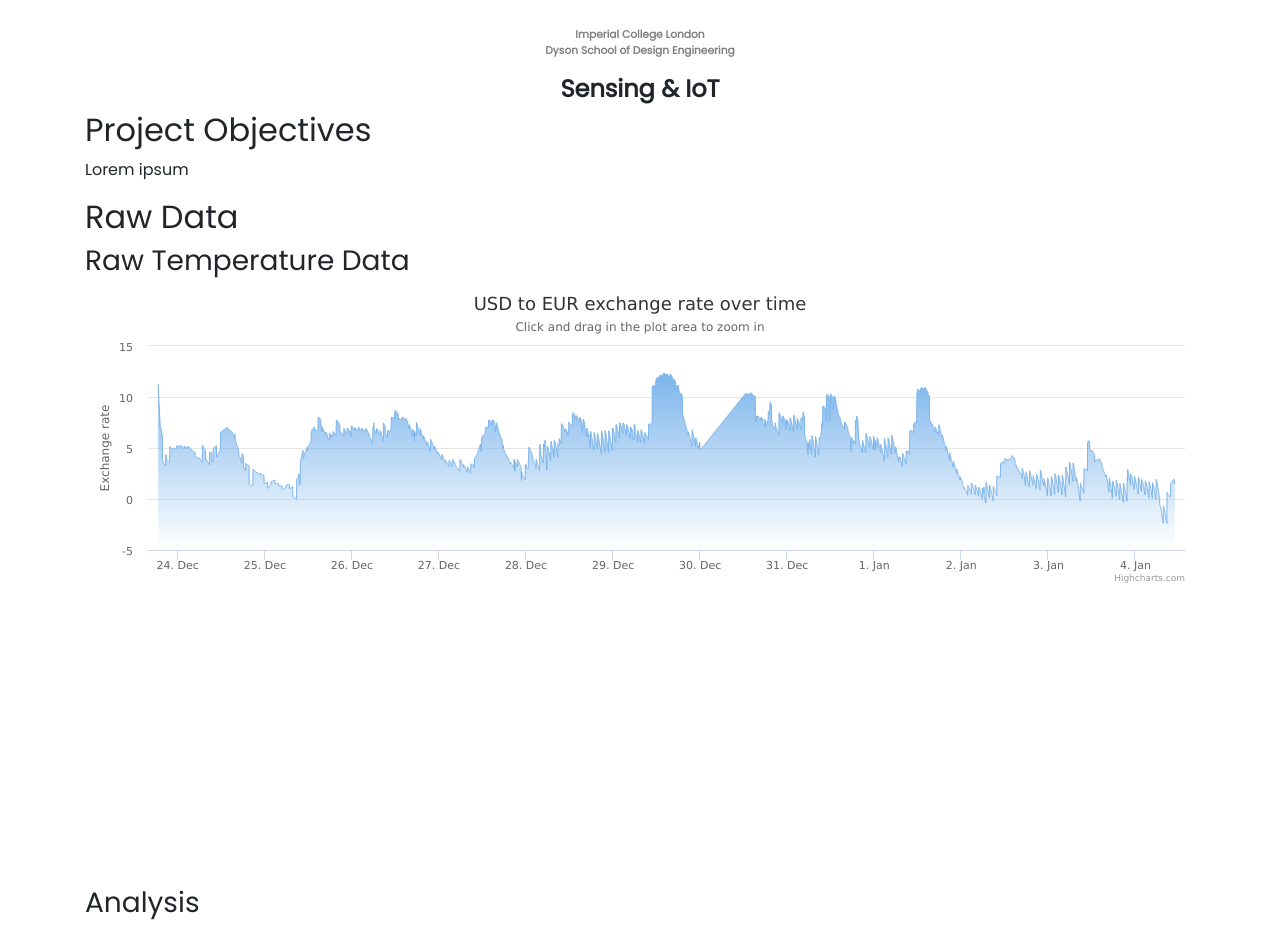
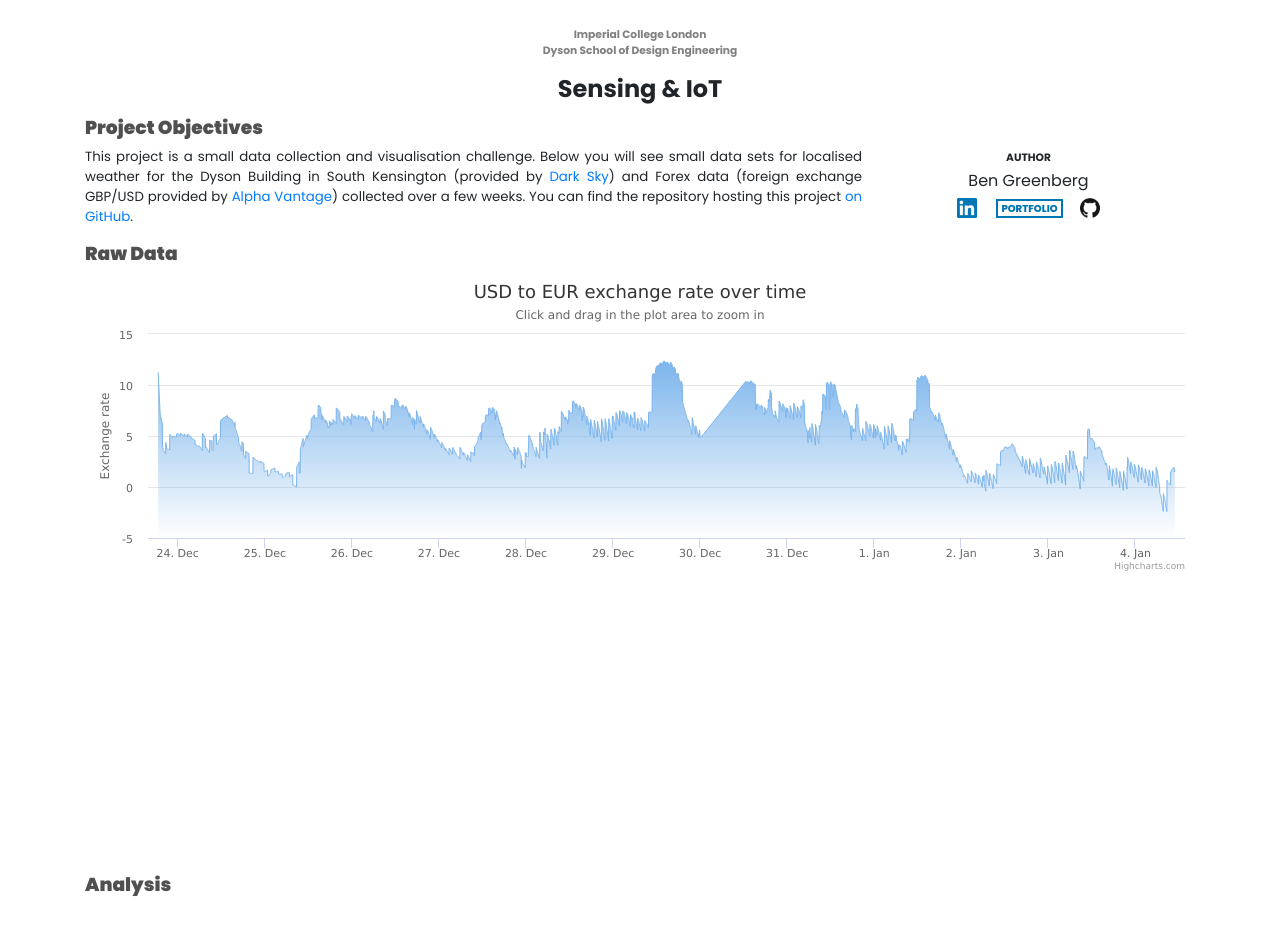
Before and after one commit to nebbles/SIOT, a plain HTML site: page web/index.html in a window 1280 px wide. After the commit the page ends 904 px from the top, so only its background shows below. Drawn offline with nearby package versions, Linux system fonts and the light colour scheme.

Commit message:
Update to dashboard - formatting and structure

```diff
--- a/web/css/style.css
+++ b/web/css/style.css
@@ -6,9 +6,24 @@ h1 {
     text-align: center;
     font-weight: bold;
     font-size: 18pt;
+    margin: 0 0 10pt 0;
 }
 
-#college {
+h2 {
+    font-size: 14pt;
+    font-weight: 900;
+    color: rgb(80, 80, 80);
+}
+
+.grid1 {
+    display: grid;
+    grid-template-columns: 70% auto;
+    justify-items: stretch;
+    align-items: stretch;
+    justify-content: stretch;
+}
+
+.college {
     text-align: center;
     font-weight: bolder;
     font-size: 0.8em;
@@ -16,3 +31,73 @@ h1 {
     padding: 20pt 0 0 0;
     font-size: 8pt;
 }
+
+.brief {
+    font-size: 10pt;
+    grid-column-start: 1;
+    text-align: justify;
+    /* padding: 0 10px; */
+    /* background-color: green; */
+}
+
+.author-block {
+    text-align: center;
+    /* color: green; */
+    grid-column-start: 2;
+}
+
+.author-block p {
+    font-size: 10pt;
+    margin: 2pt 0;
+    padding: 0;
+}
+
+#author {
+    font-size: 8pt;
+    font-weight: bold;
+    text-transform: uppercase;
+}
+
+#name {
+    font-size: 12pt;
+}
+
+#author-links {
+    vertical-align: middle;
+}
+
+.portfolio-link {
+    margin-right: 13px;
+    margin-left: 15px;
+    padding: 0px 3px;
+    border: 2px solid #0077b5;
+    color: #0077b5;
+    font-size: 10px;
+    line-height: 16px;
+    font-weight: 800;
+    text-decoration: none;
+}
+
+.portfolio-link:hover {
+    background-color: #0077b5;
+    color: #fff;
+}
+
+.image {
+    width: 20px;
+}
+
+.w-inline-block {
+    max-width: 100%;
+    display: inline-block;
+}
+
+/* Smaller than tablets should display the following properties */
+@media only screen and (max-width: 600px) {
+    .grid1 {
+        grid-template-columns: 100%;
+    }
+    .author-block {
+        grid-column-start: 1;
+    }
+}
--- a/web/index.html
+++ b/web/index.html
@@ -28,26 +28,51 @@
     <script src="https://d3js.org/d3-fetch.v1.min.js"></script>
     <script src="js/Chart.min.js"></script> -->
 
-    <link href="https://fonts.googleapis.com/css?family=Poppins" rel="stylesheet">
+    <link href="https://fonts.googleapis.com/css?family=Poppins:100,200,300,400,500,600,700,800,900" rel="stylesheet">
     <link rel="stylesheet" href="css/style.css">
 
 </head>
 
 <body>
     <div class="container">
-        <p id="college">Imperial College London<br>Dyson School of Design Engineering</p>
+        <p class="college">Imperial College London<br>Dyson School of Design Engineering</p>
         <h1>Sensing & IoT</h1>
-        <div>
-            <h2>Project Objectives</h2>
-            <p>Lorem ipsum</p>
+        <h2>Project Objectives</h2>
+        <div class="grid1">
+            <div class="brief">
+                <p>This project is a small data collection and visualisation challenge. Below you will see small data sets for localised weather for the Dyson Building in South Kensington (provided by <a href="https://darksky.net/dev">Dark Sky</a>) and Forex data (foreign exchange GBP/USD provided by <a href="https://www.alphavantage.co">Alpha Vantage</a>) collected over a few weeks. You can find the repository hosting this project <a href="https://github.com/nebbles/SIOT">on GitHub</a>.</p>
+                <!-- <div>
+                    <p>Note: This page will detect if it's raining where you are. You can toggle the animation here.</p>
+                    <div class="o-switch btn-group" data-toggle="buttons" role="group">
+                        <label class="btn btn-secondary active">
+                            <input type="radio" name="options" id="option1" autocomplete="off" checked> 1
+                        </label>
+                        <label class="btn btn-secondary">
+                            <input type="radio" name="options" id="option2" autocomplete="off"> 2
+                        </label>
+                        <label class="btn btn-secondary">
+                            <input type="radio" name="options" id="option3" autocomplete="off"> 3
+                        </label>
+                    </div>
+                </div> -->
+            </div>
+            <div class="author-block">
+                <p id="author">Author</p>
+                <p id="name">Ben Greenberg</p>
+                <div id="author-links">
+                    <a href="https://www.linkedin.com/in/bsdgreenberg/" target="_blank" class="w-inline-block">
+                    <img src="images/linkedin.png" class="image"></a>
+                    <a href="http://www.bengreenberg.uk" target="_blank" class="portfolio-link">PORTFOLIO</a>
+                    <a href="https://github.com/nebbles" target="_blank" class="w-inline-block"><img src="images/GitHub-Mark-120px-plus.png" class="image github-img"></a>
+                </div>
+            </div>
         </div>
+        <h2>Raw Data</h2>
+        <div id="weather" style="width:100%; height:300px;"></div>
+        <div id="forex" style="width:100%; height:300px;"></div>
 
-        <h2>Raw Data</h2>
-        <h3>Raw Temperature Data</h3>
-        <div id="weather" style="width:100%; height:300px;"></div>
-        <div id="stocks" style="width:100%; height:300px;"></div>
 
-        <h3>Analysis</h3>
+        <h2>Analysis</h3>
         <!-- <div class="row m-t-5">
             <div class="col-6">
                 <h4>Weekly Trends</h4>
--- a/web/js/main.js
+++ b/web/js/main.js
@@ -13,26 +13,26 @@ function parseData(createGraph) {
     })
 }
 
-function reformatData(data) {
-    newdata = []
+function reformatData(data, time_label, data_label) {
+    var newdata = [];
     for (obj of data) {
-
-        var datum = Date.parse(obj['SCRIPT_TIME']);
-        newdata.push([
-            datum,
-            obj['DS_TEMP']
-        ]);
+        let dto = obj[time_label];
+        if (dto != null) {
+            // parse the date into a list
+            let dtl = dto.split(/[^0-9]/);
+            // store the date as a new Date object
+            let date = new Date(dtl[0], dtl[1]-1, dtl[2], dtl[3], dtl[4], dtl[5])
+            // push desired data to a processed list
+            newdata.push([
+                date.valueOf(),
+                obj[data_label]
+            ]);
+        }
     }
     return newdata;
 }
 
-function createGraph(data) {
-    console.log(data);
-
-    var data = reformatData(data);
-
-    console.log(data)
-
+function tempGraph(data) {
     Highcharts.chart('weather', {
         chart: {
             zoomType: 'x'
@@ -90,4 +90,13 @@ function createGraph(data) {
     });
 }
 
+function createGraph(data) {
+
+    var data = reformatData(data, 'SCRIPT_TIME', 'DS_TEMP');
+    tempGraph(data)
+
+
+
+}
+
 parseData(createGraph);
```
Also changed, not shown: web/images/GitHub-Mark-120px-plus.png (added), web/images/linkedin.png (added).
